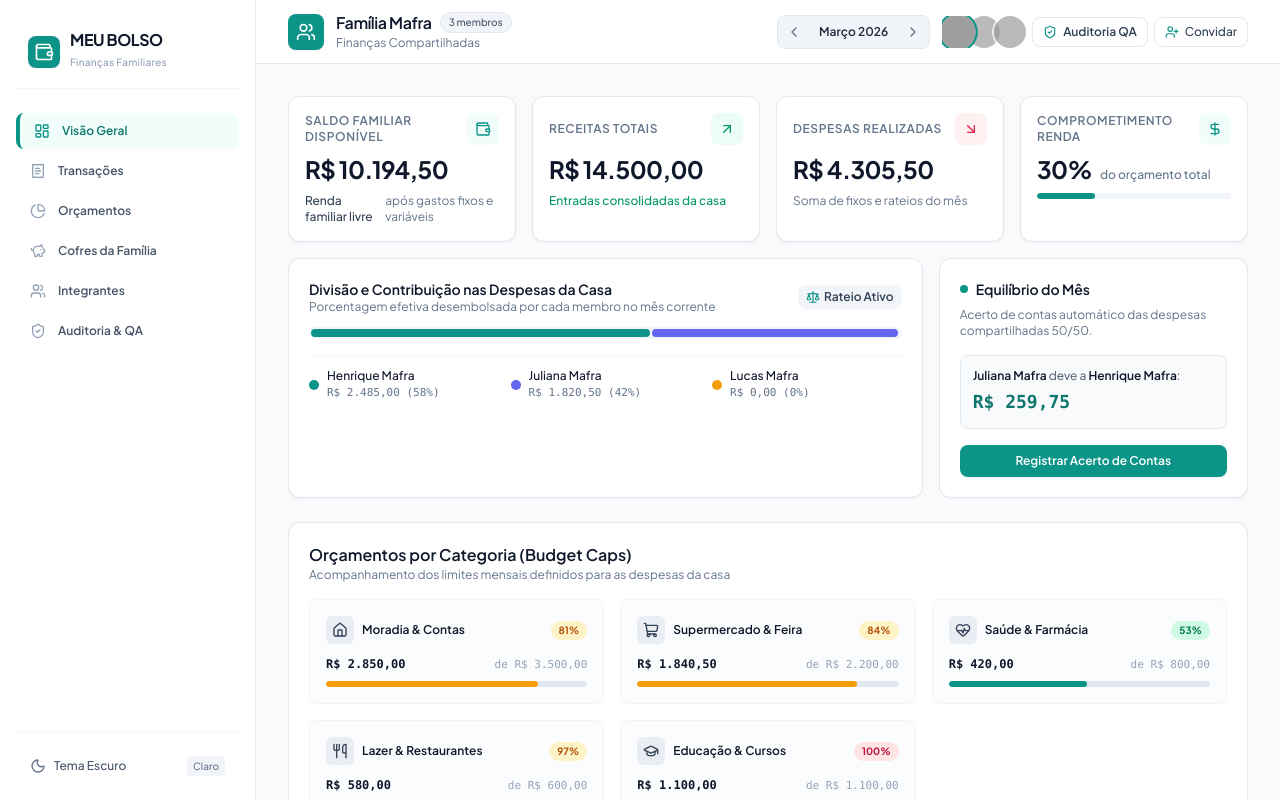
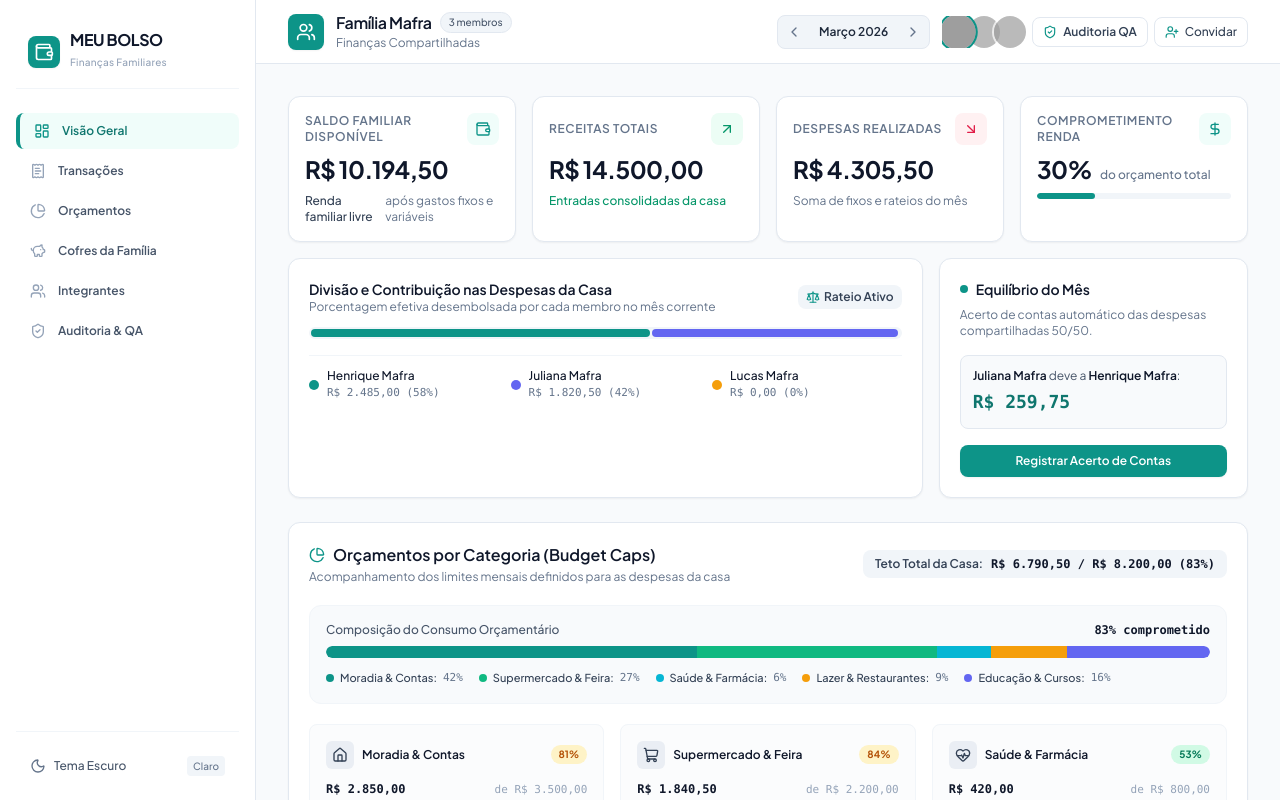
Before and after one commit to henrimafra-glitch/meu-bolso-app, a React (Vite) app: page / in a window 1280 px wide. Shown: the top 800 px of the page. Built offline with nearby package versions, Linux system fonts and the light colour scheme; grey boxes are pictures that could not be loaded.

Commit message:
feat(analytics): adiciona barra segmentada consolidada de composicao orcamentaria da casa

```diff
--- a/src/components/BudgetSection.tsx
+++ b/src/components/BudgetSection.tsx
@@ -1,6 +1,6 @@
 import React from 'react';
 import { Category } from '../types';
-import { GraduationCap, HeartPulse, Home, ShoppingCart, Utensils, AlertCircle } from 'lucide-react';
+import { GraduationCap, HeartPulse, Home, ShoppingCart, Utensils, AlertCircle, PieChart } from 'lucide-react';
 
 interface BudgetSectionProps {
   categories: Category[];
@@ -28,19 +28,87 @@ export const BudgetSection: React.FC<BudgetSectionProps> = ({ categories }) => {
     }
   };
 
+  const categoryColors: Record<string, string> = {
+    cat_moradia: '#0D9488', // Teal
+    cat_supermercado: '#10B981', // Emerald
+    cat_saude: '#06B6D4', // Cyan
+    cat_lazer: '#F59E0B', // Amber
+    cat_educacao: '#6366F1', // Indigo
+  };
+
+  const totalBudget = categories.reduce((acc, c) => acc + c.monthly_budget, 0);
+  const totalSpent = categories.reduce((acc, c) => acc + c.spent, 0);
+  const totalPercentage = totalBudget > 0 ? Math.round((totalSpent / totalBudget) * 100) : 0;
+
   return (
-    <div className="bg-white dark:bg-slate-900 p-5 rounded-xl border border-slate-200 dark:border-slate-800 shadow-sm">
-      <div className="flex items-center justify-between mb-4">
+    <div className="bg-white dark:bg-slate-900 p-5 rounded-xl border border-slate-200 dark:border-slate-800 shadow-sm space-y-5">
+      {/* Cabeçalho */}
+      <div className="flex flex-col sm:flex-row sm:items-center justify-between gap-2">
         <div>
-          <h2 className="font-semibold text-slate-900 dark:text-white text-base">
-            Orçamentos por Categoria (Budget Caps)
-          </h2>
-          <p className="text-xs text-slate-500 dark:text-slate-400">
+          <div className="flex items-center gap-2">
+            <PieChart className="w-4 h-4 text-brand-600" />
+            <h2 className="font-semibold text-slate-900 dark:text-white text-base">
+              Orçamentos por Categoria (Budget Caps)
+            </h2>
+          </div>
+          <p className="text-xs text-slate-500 dark:text-slate-400 mt-0.5">
             Acompanhamento dos limites mensais definidos para as despesas da casa
           </p>
         </div>
+
+        <div className="flex items-center gap-2 text-xs font-semibold px-3 py-1.5 rounded-lg bg-slate-100 dark:bg-slate-800 text-slate-700 dark:text-slate-300 self-start sm:self-auto">
+          <span>Teto Total da Casa:</span>
+          <span className="font-mono font-bold text-slate-900 dark:text-white">
+            {formatBRL(totalSpent)} / {formatBRL(totalBudget)} ({totalPercentage}%)
+          </span>
+        </div>
       </div>
 
+      {/* Barra Consolidada de Distribuição das Despesas da Casa */}
+      <div className="p-4 rounded-xl bg-slate-50 dark:bg-slate-800/40 border border-slate-100 dark:border-slate-800">
+        <div className="flex items-center justify-between text-xs font-medium text-slate-600 dark:text-slate-400 mb-2">
+          <span>Composição do Consumo Orçamentário</span>
+          <span className="font-mono font-semibold text-slate-900 dark:text-white">{totalPercentage}% comprometido</span>
+        </div>
+
+        {/* Barra Segmentada Colorida */}
+        <div className="h-3 w-full bg-slate-200 dark:bg-slate-700 rounded-full overflow-hidden flex">
+          {categories.map((cat) => {
+            const shareOfTotal = totalSpent > 0 ? (cat.spent / totalSpent) * 100 : 0;
+            if (shareOfTotal <= 0) return null;
+            return (
+              <div
+                key={cat.id}
+                className="h-full transition-all duration-500 first:rounded-l-full last:rounded-r-full"
+                style={{
+                  width: `${shareOfTotal}%`,
+                  backgroundColor: categoryColors[cat.id] || '#64748B',
+                }}
+                title={`${cat.name}: ${Math.round(shareOfTotal)}% (${formatBRL(cat.spent)})`}
+              />
+            );
+          })}
+        </div>
+
+        {/* Legenda de Categorias */}
+        <div className="mt-3 flex flex-wrap gap-x-4 gap-y-2 text-[11px] text-slate-500 dark:text-slate-400">
+          {categories.map((cat) => {
+            const share = totalSpent > 0 ? Math.round((cat.spent / totalSpent) * 100) : 0;
+            return (
+              <div key={cat.id} className="flex items-center gap-1.5">
+                <span
+                  className="w-2 h-2 rounded-full shrink-0"
+                  style={{ backgroundColor: categoryColors[cat.id] || '#64748B' }}
+                />
+                <span className="font-medium text-slate-700 dark:text-slate-300">{cat.name}:</span>
+                <span className="font-mono">{share}%</span>
+              </div>
+            );
+          })}
+        </div>
+      </div>
+
+      {/* Grid de Cards Individuais de Categoria */}
       <div className="grid grid-cols-1 md:grid-cols-2 lg:grid-cols-3 gap-4">
         {categories.map((cat) => {
           const pct = cat.monthly_budget > 0 ? Math.round((cat.spent / cat.monthly_budget) * 100) : 0;
@@ -86,7 +154,7 @@ export const BudgetSection: React.FC<BudgetSectionProps> = ({ categories }) => {
                   </span>
                 </div>
 
-                {/* Barra de Progresso */}
+                {/* Barra de Progresso Individual */}
                 <div className="mt-2 w-full bg-slate-200 dark:bg-slate-700 h-1.5 rounded-full overflow-hidden">
                   <div
                     className={`h-full rounded-full transition-all duration-500 ${
```
